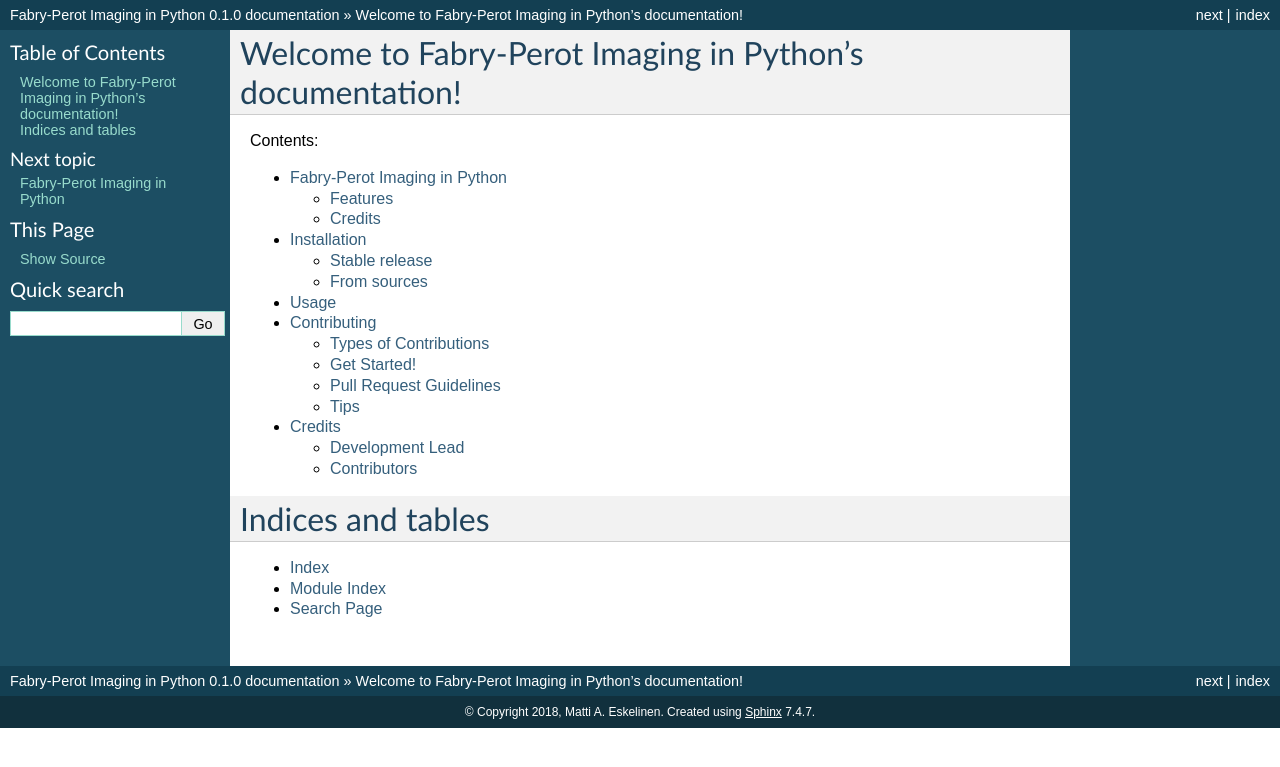
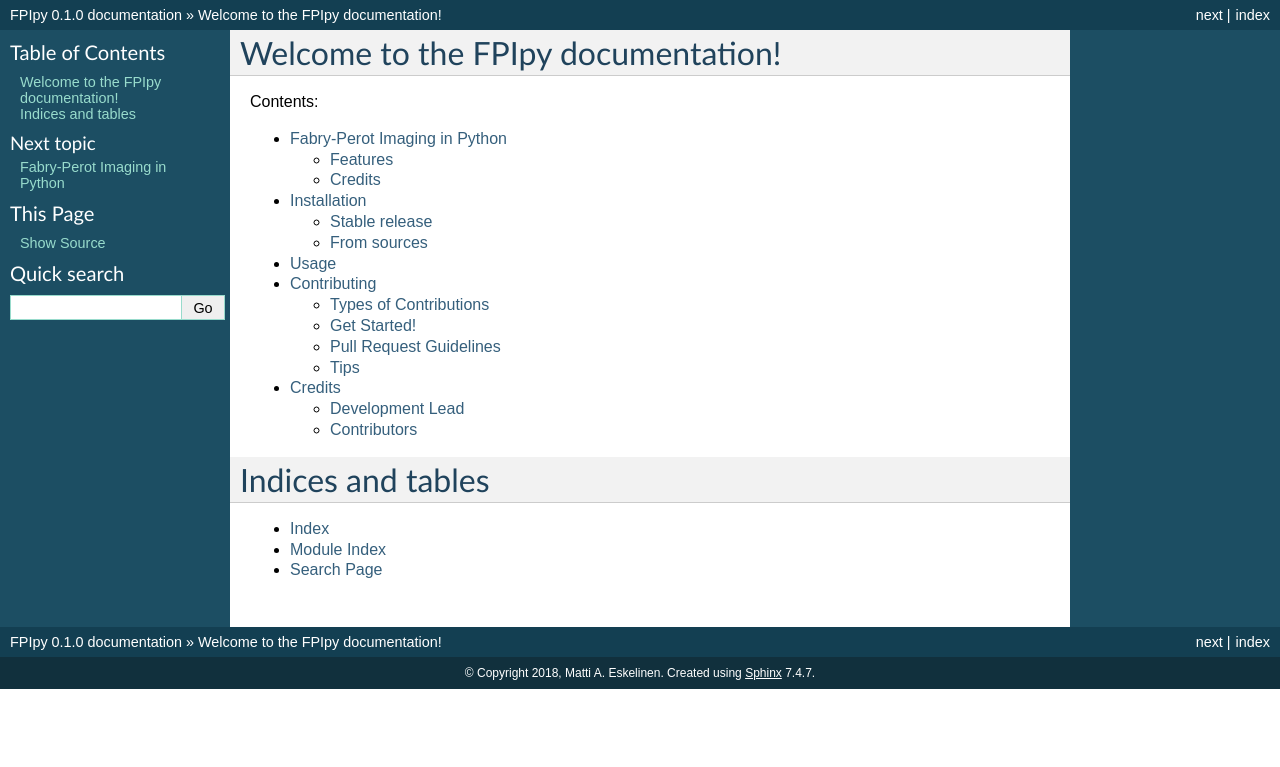
Before and after one commit to silmae/fpipy, a Sphinx documentation site: the page built from docs/index.rst, in a window 1280 px wide. Shown: the top 767 px of the page. Built offline with Sphinx 7.4.7, drawn with Linux system fonts in a browser that asks for light colours; pages that are not in the unit, such as notebooks, are missing from menus.

Commit message:
Shorten the package name in some parts

```diff
--- a/docs/conf.py
+++ b/docs/conf.py
@@ -58,7 +58,7 @@
 master_doc = 'index'
 
 # General information about the project.
-project = u'Fabry-Perot Imaging in Python'
+project = u'FPIpy'
 copyright = u"2018, Matti A. Eskelinen"
 
 # The version info for the project you're documenting, acts as replacement
--- a/docs/index.rst
+++ b/docs/index.rst
@@ -1,5 +1,5 @@
-Welcome to Fabry-Perot Imaging in Python's documentation!
-======================================
+Welcome to the FPIpy documentation!
+===================================
 
 Contents:
 
```
